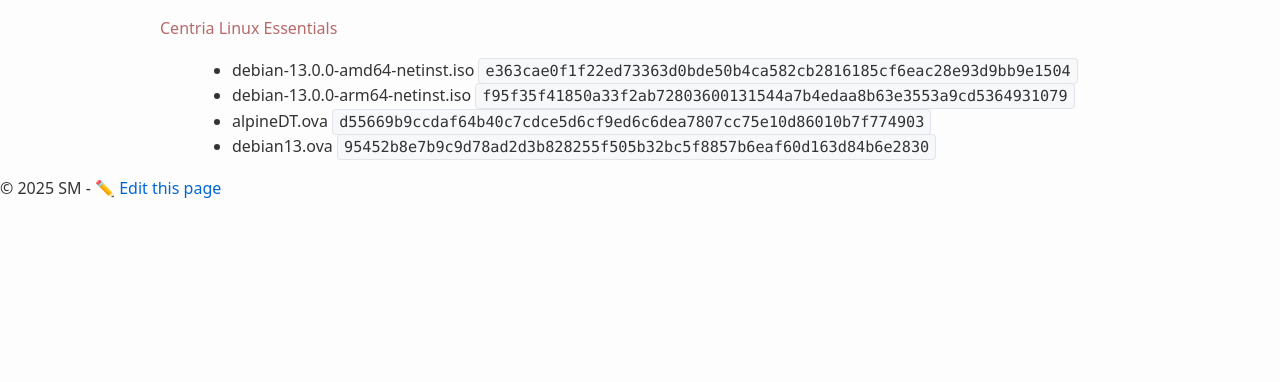
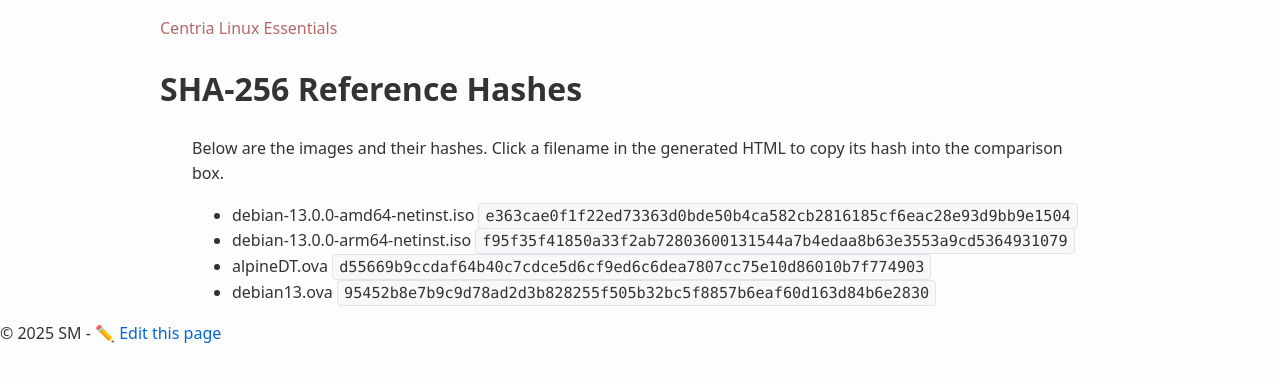
Before and after one commit to averkoc/lx, a Jekyll site: the page built from docs/hashes.md, in a window 1280 px wide. Shown: the top 382 px of the page. Built offline with Jekyll 4.4.1, drawn with Linux system fonts in a browser that asks for light colours; our own code applies the rules of GitHub Pages for plain Markdown files.

Commit message:
Add metadata and reference hashes to hashes.md

```diff
--- a/docs/hashes.md
+++ b/docs/hashes.md
@@ -1,3 +1,14 @@
+---
+title: "Reference Hashes"
+author: "S"
+date: 2025-11-23
+---
+
+
+# SHA-256 Reference Hashes
+
+Below are the images and their hashes. Click a filename in the generated HTML to copy its hash into the comparison box.
+
 - debian-13.0.0-amd64-netinst.iso `e363cae0f1f22ed73363d0bde50b4ca582cb2816185cf6eac28e93d9bb9e1504`
 - debian-13.0.0-arm64-netinst.iso `f95f35f41850a33f2ab72803600131544a7b4edaa8b63e3553a9cd5364931079`
 - alpineDT.ova `d55669b9ccdaf64b40c7cdce5d6cf9ed6c6dea7807cc75e10d86010b7f774903`
```
